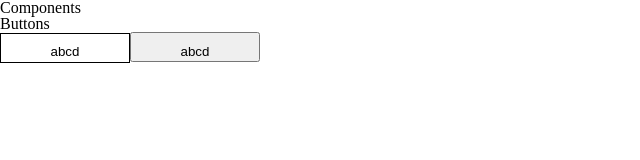
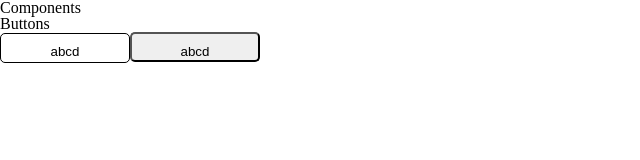
Before and after one commit to drunkalien/qoraqalam-client, a Next.js app: page /components in a window 1280 px wide. Shown: the top 160 px of the page, without its empty margins (0-640 px from the left). Built offline with nearby package versions, Linux system fonts and the light colour scheme.

Commit message:
added new styles and classnames

```diff
--- a/src/components/Button/button.module.css
+++ /dev/null
@@ -1,16 +0,0 @@
-.button {
-  padding: 10px;
-  width: 130px;
-  height: 30px;
-}
-
-/* Variants */
-.outline {
-  border: 1px solid #000;
-  background-color: #fff;
-  color: #000;
-}
-
-.fill {
-  border: none;
-}
--- /dev/null
+++ b/src/components/Button/button.module.scss
@@ -0,0 +1,35 @@
+@import "../../../styles/_variables.scss";
+
+.button {
+  padding: 10px;
+  width: 130px;
+  height: 30px;
+  border-radius: 5px;
+
+  &:hover {
+    cursor: pointer;
+  }
+}
+
+.black {
+  background-color: $black;
+  color: $white;
+  padding: 5px;
+}
+
+.white {
+  background-color: $white;
+  color: $black;
+  padding: 5px;
+}
+
+/* Variants */
+.outline {
+  border: 1px solid #000;
+  background-color: #fff;
+  color: #000;
+}
+
+.filled {
+  border: none;
+}
--- a/src/components/Button/button.tsx
+++ b/src/components/Button/button.tsx
@@ -1,17 +1,17 @@
 import { ReactNode } from "react";
-
-import classes from "./button.module.css";
+import cn from "classnames";
+import classes from "./button.module.scss";
 
 type ButtonProps = {
-  color: "primary" | "secondary";
-  variant: "outline" | "";
+  color: "black" | "white";
+  variant: "outline" | "filled";
   children: ReactNode;
 };
 
 const Button = ({ color, children, variant, ...buttonProps }: ButtonProps) => {
   return (
     <button
-      className={`${classes.button} ${classes[color]} ${classes[variant]}`}
+      className={cn(classes.button, classes[color], classes[variant])}
       {...buttonProps}
     >
       {children}
```
